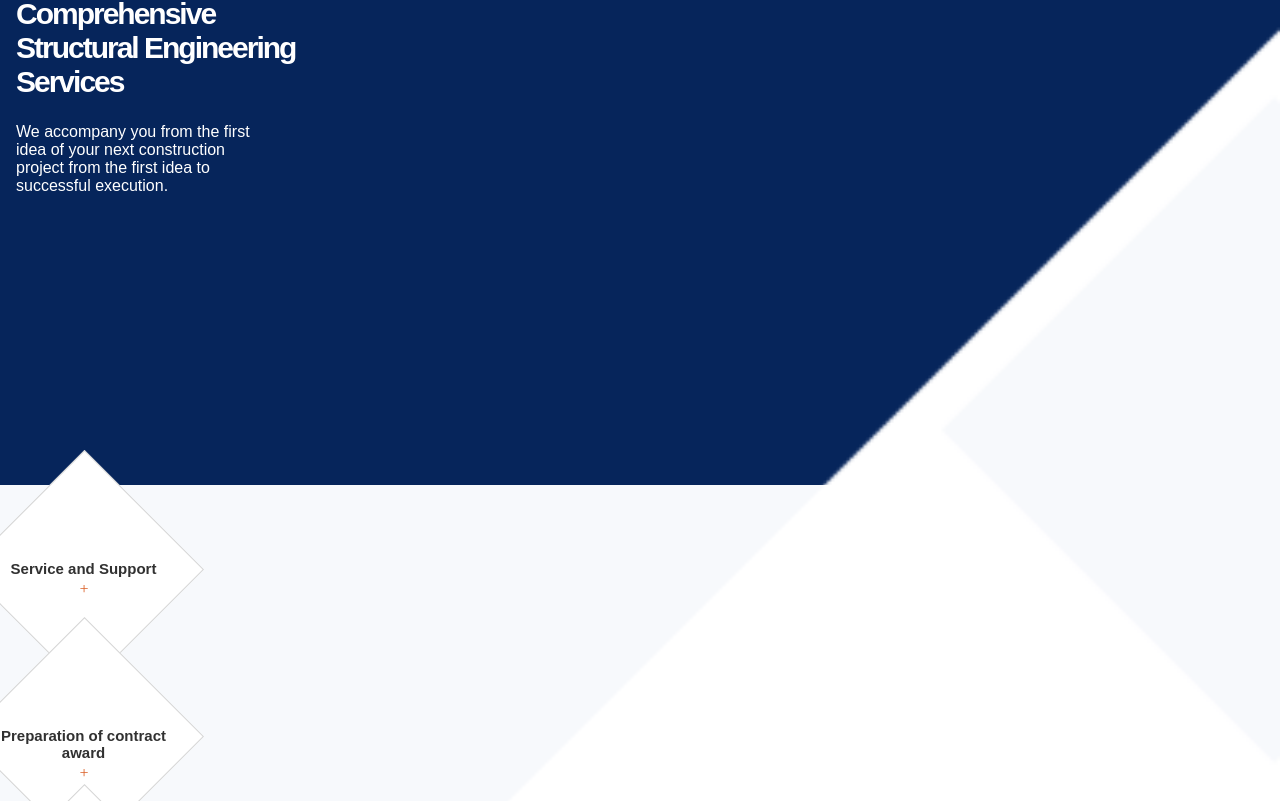
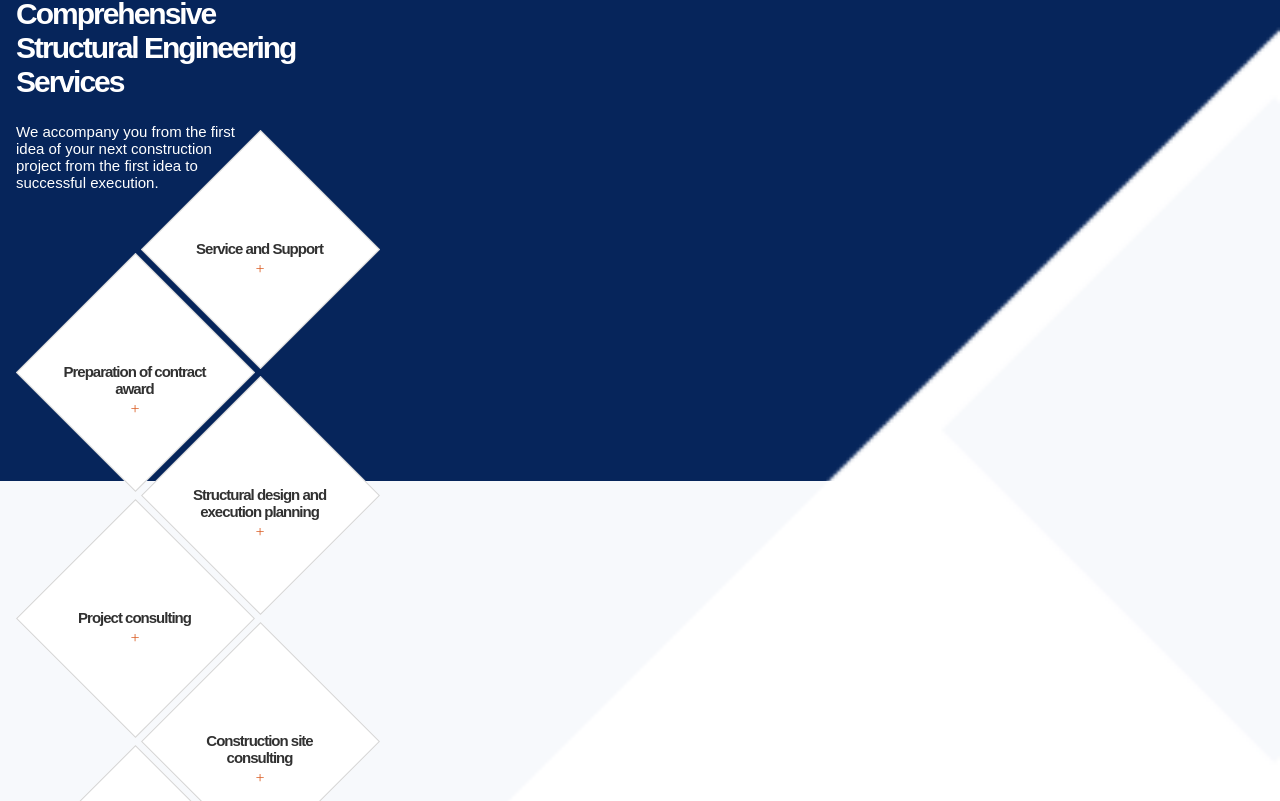
Before and after one commit to IVKrylova/training, a Next.js app in the folder mollenhauer/: page / in a window 1280 px wide. Shown: the part 919-1720 px from the top of the page. Built offline with nearby package versions, Linux system fonts and the light colour scheme.

Commit message:
feat: add cards layout

```diff
--- a/mollenhauer/components/ServiseCard/ServiseCard.module.scss
+++ b/mollenhauer/components/ServiseCard/ServiseCard.module.scss
@@ -27,5 +27,6 @@
 
 	.title {
 		padding-top: 75px;
+		letter-spacing: -1px;
 	}
 }
--- a/mollenhauer/features/Sevrises/Sevrises.module.scss
+++ b/mollenhauer/features/Sevrises/Sevrises.module.scss
@@ -30,7 +30,7 @@
 }
 
 .text {
-  @include fontS16W400;
+  @include fontS15W400;
   color: var(--white-color);
   padding: 0 120px 290px 16px;
   max-width: 370px;
@@ -38,5 +38,18 @@
 
 .list {
   z-index: 10;
-	position: relative;
+  position: relative;
+  margin-left: 176px;
+  margin-top: -316px;
+  display: flex;
+  flex-direction: column;
+  gap: 8px;
+
+  li:not(:first-of-type) {
+    margin-top: -52px;
+  }
 }
+
+.offset {
+  margin-left: -125px;
+}
--- a/mollenhauer/features/Sevrises/Sevrises.tsx
+++ b/mollenhauer/features/Sevrises/Sevrises.tsx
@@ -1,4 +1,5 @@
 import { FC, ReactNode } from "react";
+import cn from "classnames";
 
 import { H2 } from "@/components/H2/H2";
 
@@ -21,8 +22,8 @@ export const Sevrises: FC = (): ReactNode => {
         </p>
       </div>
       <ul className={s.list}>
-        {servisesList.map((item) => (
-          <li key={item}>
+        {servisesList.map((item, idx) => (
+          <li key={item} className={cn({ [s.offset]: idx % 2 !== 0 })}>
             <SevriseCard title={item} />
           </li>
         ))}
```
